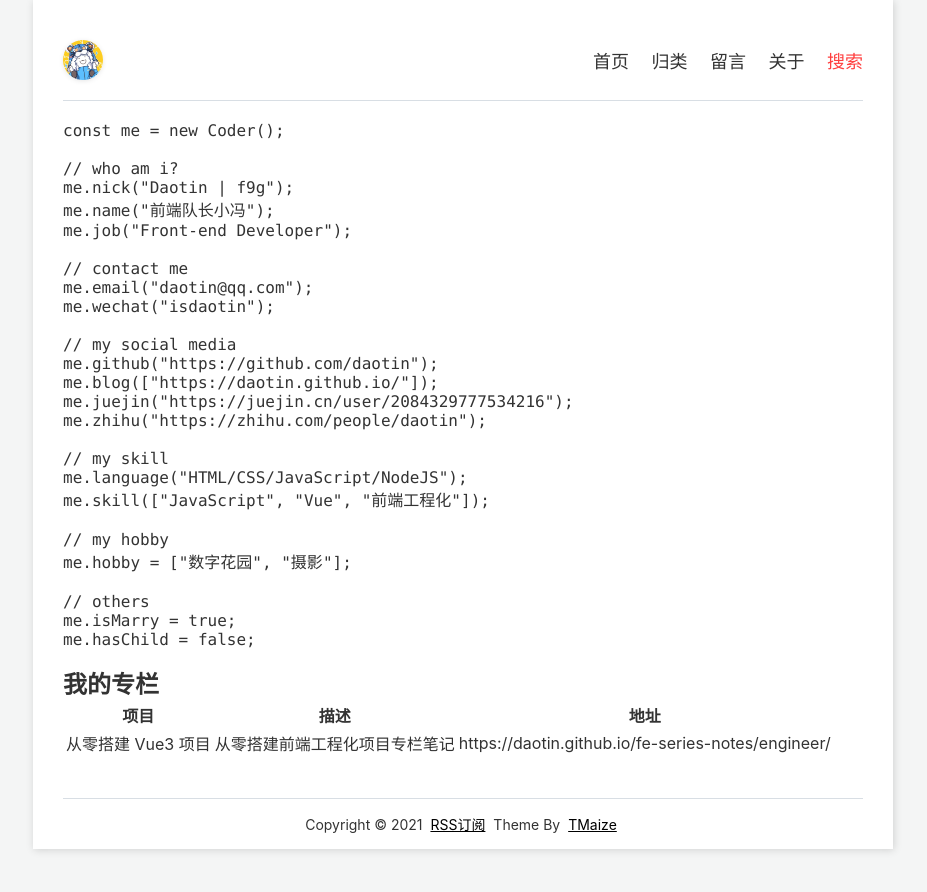
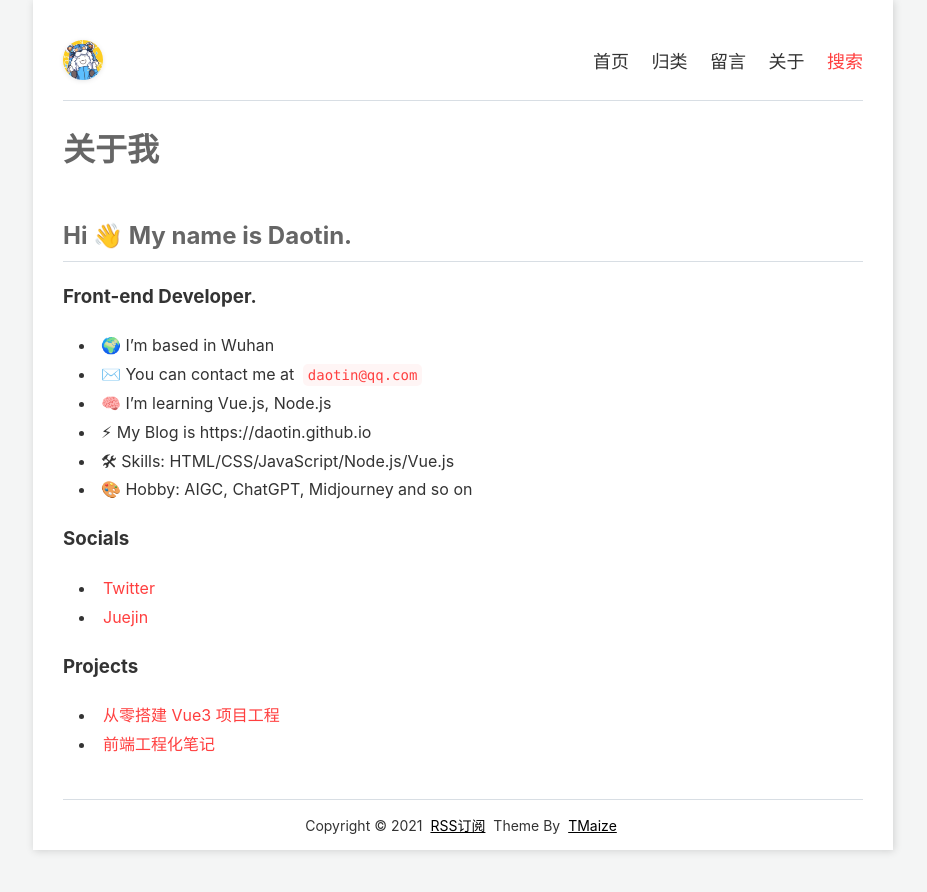
Before and after one commit to Daotin/fe-blog, a Jekyll site: the page built from pages/about.md, in a window 1280 px wide. Shown: the top 892 px of the page, without its empty margins (177-1104 px from the left). Built offline with Jekyll 4.4.1, drawn with Linux system fonts in a browser that asks for light colours.

Commit message:
update css

````diff
--- a/index.html
+++ b/index.html
@@ -24,11 +24,7 @@ title: 首页
         </div>
         <div class="tags">
           {% for tag in post.tags -%}
-          <a
-            href="{{site.baseurl}}/pages/tags.html#{{ tag }}"
-            class="hover-underline"
-            >{{ tag }}</a
-          >
+          <a href="{{site.baseurl}}/pages/tags.html#{{ tag }}">{{ tag }}</a>
           {%- endfor %}
         </div>
       </li>
--- a/pages/about.md
+++ b/pages/about.md
@@ -1,43 +1,28 @@
 ---
-layout: page
+layout: mypost
 title: 关于我
 ---
 
 <!--
 <iframe src="//music.163.com/outchain/player?type=2&id=1970792395&auto=0&height=66" frameborder="0" width="100%" height="86px"></iframe> -->
 
-```js
-const me = new Coder();
+## Hi 👋 My name is Daotin.
 
-// who am i?
-me.nick("Daotin | f9g");
-me.name("前端队长小冯");
-me.job("Front-end Developer");
+### Front-end Developer.
 
-// contact me
-me.email("daotin@qq.com");
-me.wechat("isdaotin");
+- 🌍 I'm based in Wuhan
+- ✉️ You can contact me at `daotin@qq.com`
+- 🧠 I'm learning Vue.js, Node.js
+- ⚡ My Blog is https://daotin.github.io
+- 🛠 Skills: HTML/CSS/JavaScript/Node.js/Vue.js
+- 🎨 Hobby: AIGC, ChatGPT, Midjourney and so on
 
-// my social media
-me.github("https://github.com/daotin");
-me.blog(["https://daotin.github.io/"]);
-me.juejin("https://juejin.cn/user/2084329777534216");
-me.zhihu("https://zhihu.com/people/daotin");
+### Socials
 
-// my skill
-me.language("HTML/CSS/JavaScript/NodeJS");
-me.skill(["JavaScript", "Vue", "前端工程化"]);
+- [Twitter](https://twitter.com/DaotinV)
+- [Juejin](https://juejin.cn/user/2084329777534216)
 
-// my hobby
-me.hobby = ["数字花园", "摄影"];
+### Projects
 
-// others
-me.isMarry = true;
-me.hasChild = false;
-```
-
-## 我的专栏
-
-| 项目               | 描述                           | 地址                                                                                                     |
-| ------------------ | ------------------------------ | -------------------------------------------------------------------------------------------------------- |
-| 从零搭建 Vue3 项目 | 从零搭建前端工程化项目专栏笔记 | [https://daotin.github.io/fe-series-notes/engineer/](https://daotin.github.io/fe-series-notes/engineer/) |
+- [从零搭建 Vue3 项目工程](https://daotin.github.io/fe-series-notes/engineer/)
+- [前端工程化笔记](https://daotin.github.io/fe-series-notes/fe-engine/)
--- a/pages/chat.html
+++ b/pages/chat.html
@@ -1,5 +1,5 @@
 ---
-layout: page
+layout: mypost
 title: 留言板
 ---
 
--- a/static/css/page.css
+++ b/static/css/page.css
@@ -27,7 +27,7 @@
   text-overflow: ellipsis;
 }
 .list-post li .title a {
-  font-size: 18px;
+  font-size: 16px;
 }
 .list-post li .tags {
   flex-shrink: 0;
--- a/static/css/post.css
+++ b/static/css/post.css
@@ -70,6 +70,9 @@
 .page-post a {
   color: #ff3f3f;
   margin: 0 2px;
+}
+.page-post a:hover {
+  border-bottom: 1px solid #c9d1d9;
 }
 .page-post strong,
 .page-post b {
````
Also changed, not shown: pages/links.md (+1 -1 lines).
